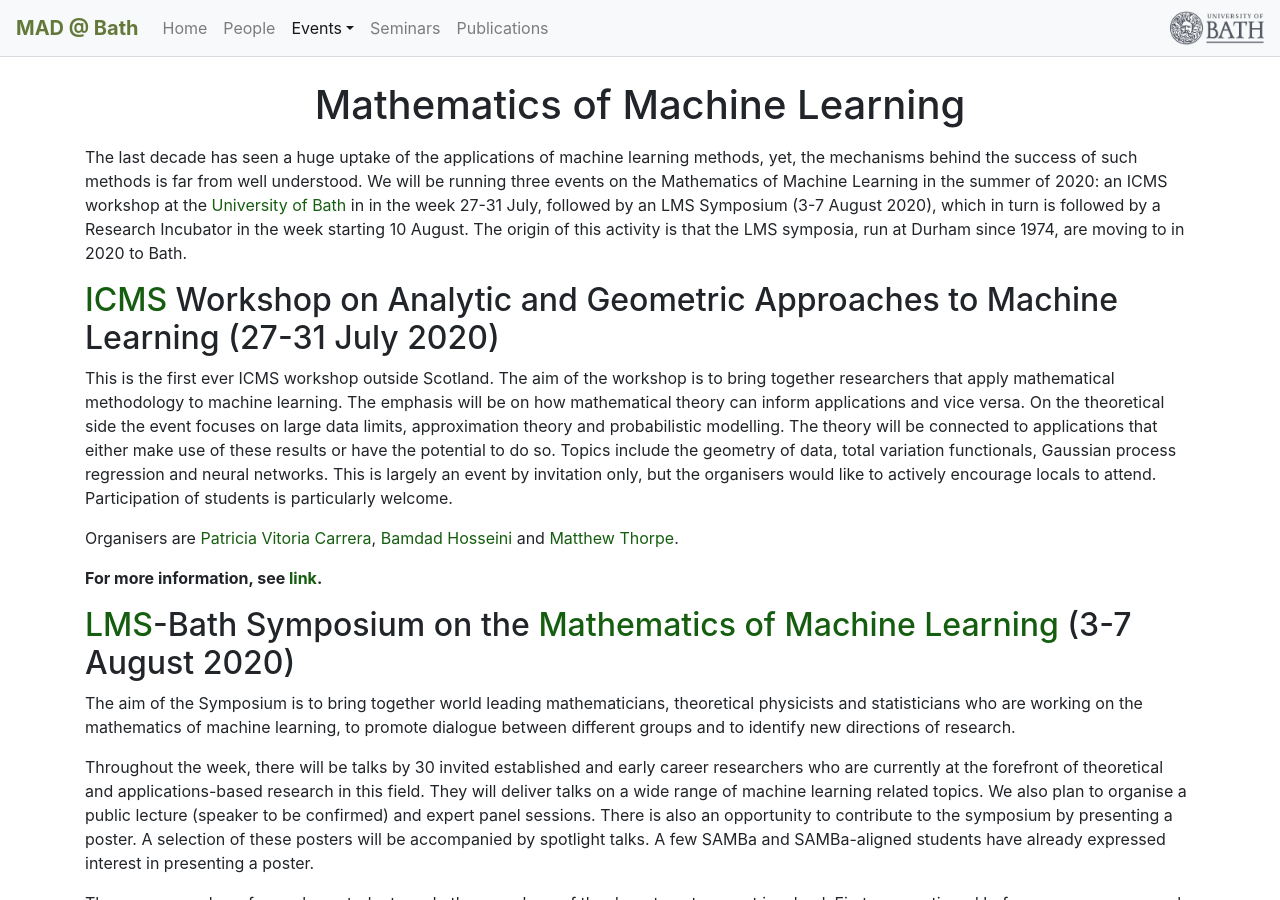
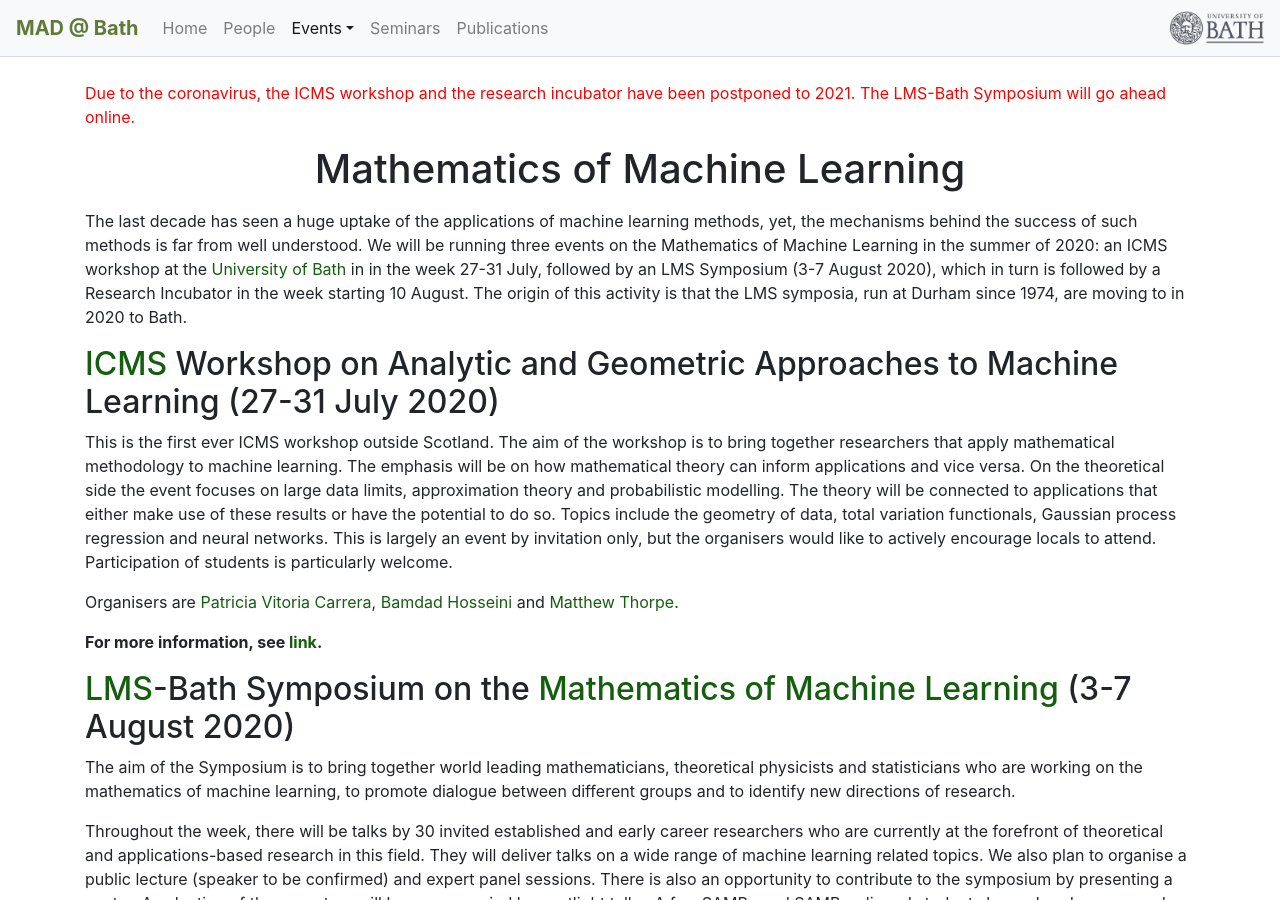
Before and after one commit to mathematics-and-algorithms-for-data/mathematics-and-algorithms-for-data.github.io, a Jekyll site: the page built from events/mathml2020.md, in a window 1280 px wide and 900 px high. Built offline with Jekyll 4.4.1, drawn with Linux system fonts in a browser that asks for light colours; nearby versions of some CDN libraries.

Commit message:
coronavirus update for august events

```diff
--- a/events/mathml2020.md
+++ b/events/mathml2020.md
@@ -4,6 +4,8 @@ title: Mathematics of Machine Learning
 permalink: /events/mathml2020/
 index: 0
 ---
+
+<p style="color:red">Due to the coronavirus, the ICMS workshop and the research incubator have been postponed to 2021. The LMS-Bath Symposium will go ahead online.</p>
 
 <h1 style="text-align: center;" class="pb-2">Mathematics of Machine Learning</h1>
 
```
